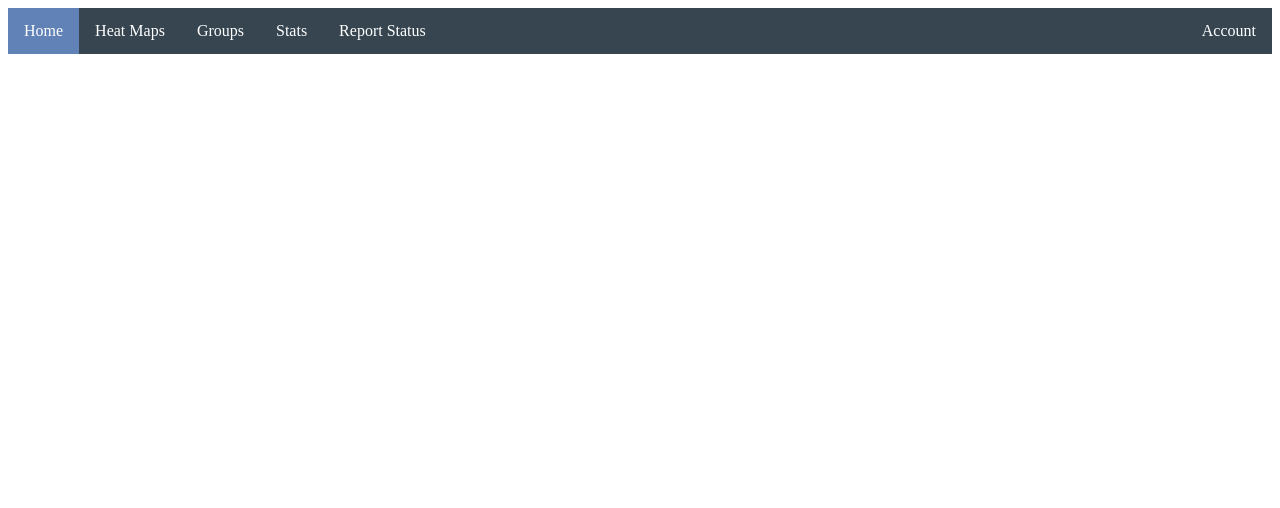
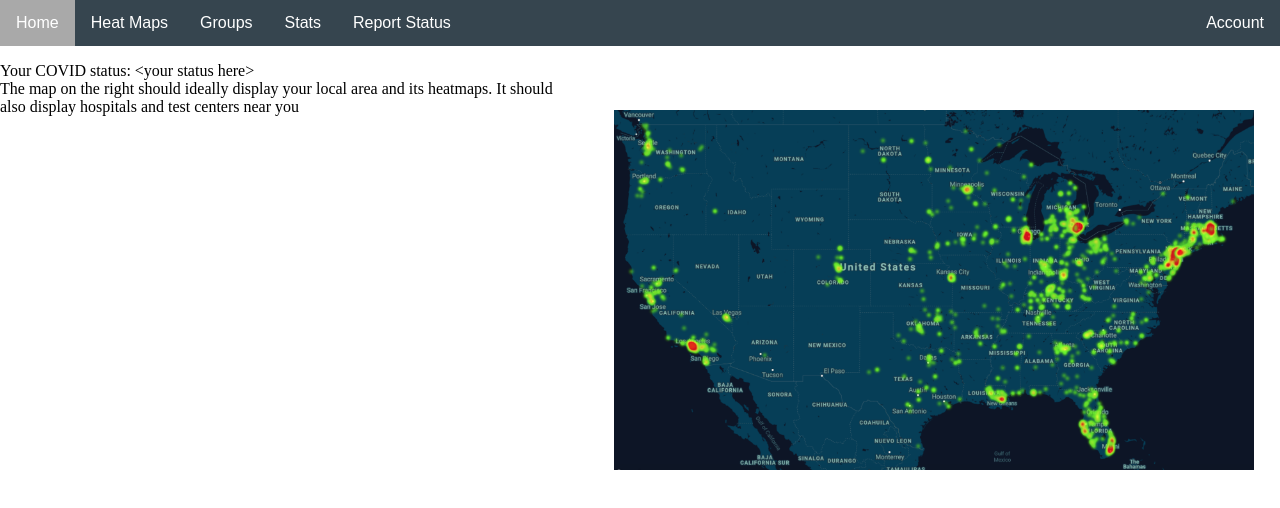
Before and after one commit to ychan05/swen-101-website, a plain HTML site: page home.html in a window 1280 px wide. Drawn offline with Linux system fonts and the light colour scheme.

Commit message:
add to homepage

```diff
--- a/home.html
+++ b/home.html
@@ -16,5 +16,12 @@
                 <li style="float:right"><a href="account.html">Account</a></li>
               </ul>
         </nav>
+        <p style="float:left;width:45%">
+            Your COVID status: &lt;your status here&gt;
+            <br>
+            The map on the right should ideally display your local area and its heatmaps. It should also display hospitals and test centers near you
+        </p>
+
+        <img src="images/heatmap.png" alt="USA heatmap" style="padding-top:5%;padding-right:2%;margin-top:60;float:right;width:50%;height:50%;">
     </body>
 </html>
--- a/structure.css
+++ b/structure.css
@@ -1,5 +1,5 @@
 
-body {
+.form body {
     display: flex;
     flex-direction: row;
     justify-content: stretch;
@@ -52,8 +52,13 @@ button > a {
     color: black;
 }
 
+body {
+    padding: 0;
+    margin: 0;
+}
 .navbar {
     display:contents;
+    font-family: 'Arial';
 }
 .navbar ul {
     list-style-type: none;
```
Also changed, not shown: images/heatmap.png (added).
